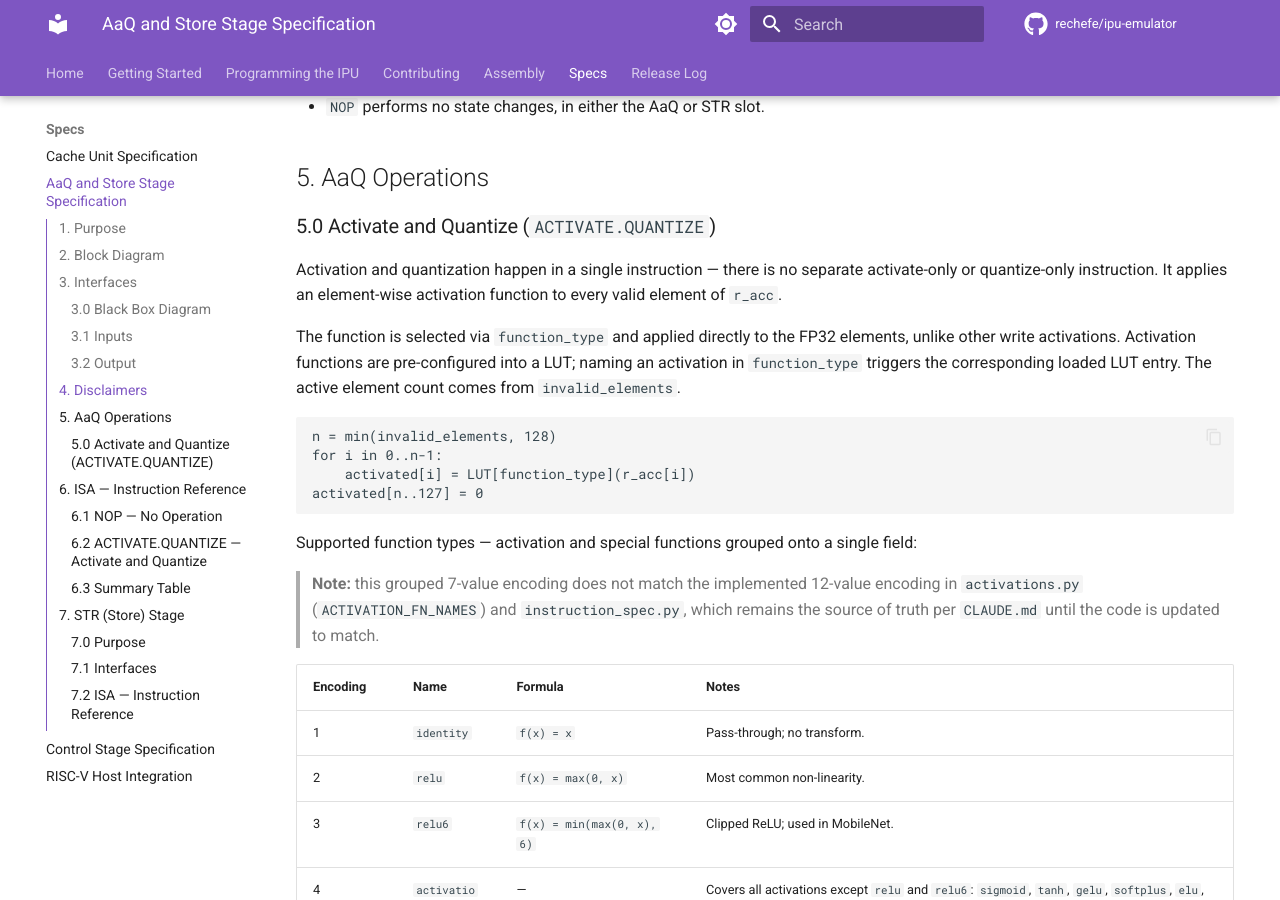
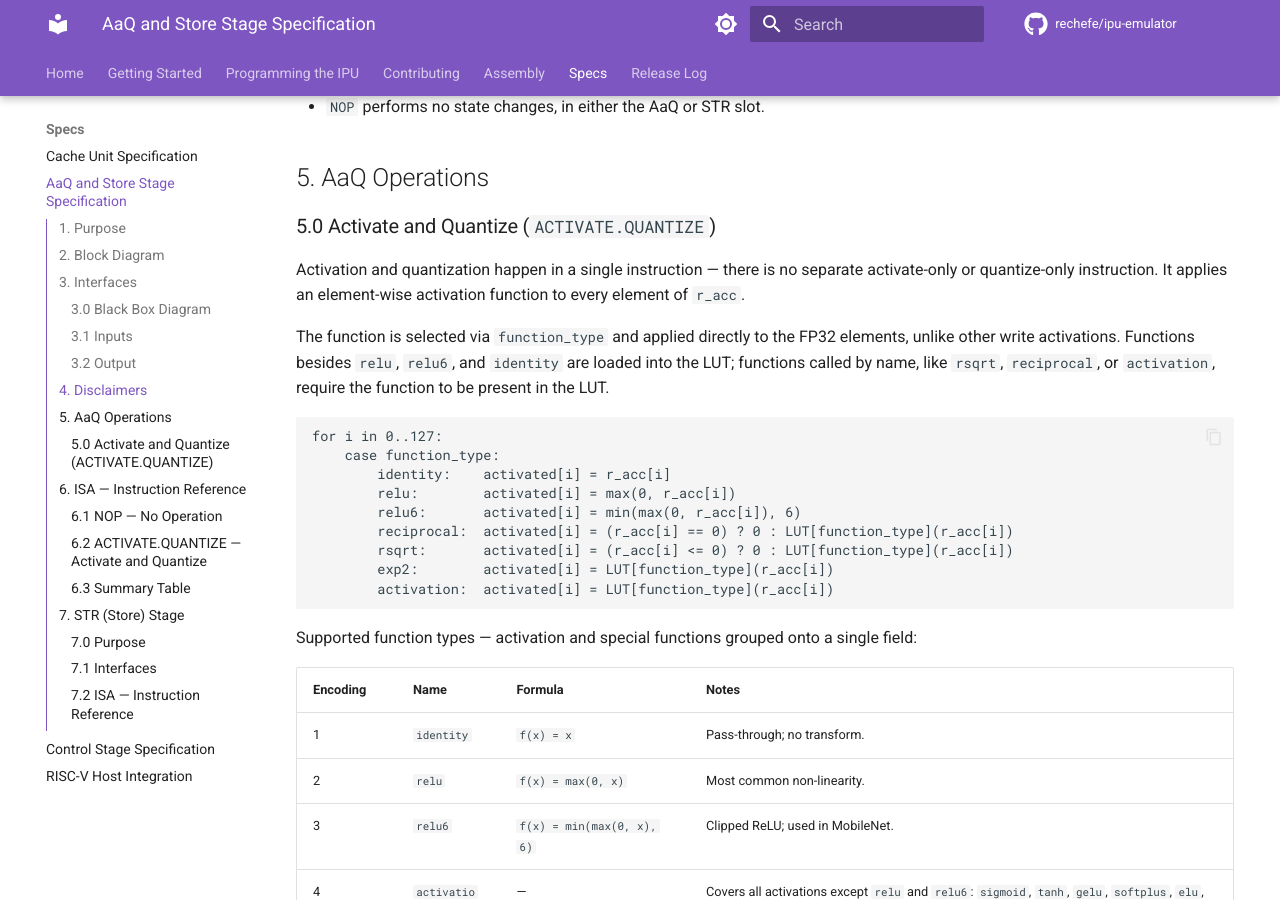
Before and after one commit to rechefe/ipu-emulator, an MkDocs documentation site: the page built from docs/content/specs/stage-aaq-str.md, in a window 1280 px wide and 900 px high, scrolled down 2649 px. Built offline with MkDocs 1.6.1 and Material for MkDocs 9.7.7, drawn with Linux system fonts in a browser that asks for light colours; comment, search, counter and statistics services are not loaded.

Commit message:
Refine activation function implementation in AaQ stage: update handling of function types and LUT usage

````diff
--- a/docs/content/specs/stage-aaq-str.md
+++ b/docs/content/specs/stage-aaq-str.md
@@ -117,28 +117,29 @@ Total payload width: 1024 + 8 + 7 = 1039 bits, plus `write_addr` (`XMEM_ADDR_W`
 
 Activation and quantization happen in a single instruction — there is no
 separate activate-only or quantize-only instruction. It applies an
-element-wise activation function to every valid element of `r_acc`.
+element-wise activation function to every element of `r_acc`.
 
 The function is selected via `function_type` and applied directly to the
-FP32 elements, unlike other write activations. Activation
-functions are pre-configured into a LUT; naming an activation in
-`function_type` triggers the corresponding loaded LUT entry. The active
-element count comes from `invalid_elements`.
+FP32 elements, unlike other write activations. Functions besides `relu`,
+`relu6`, and `identity` are loaded into the LUT; functions called by name,
+like `rsqrt`, `reciprocal`, or `activation`, require the function to be
+present in the LUT.
 
 ```text
-n = min(invalid_elements, 128)
-for i in 0..n-1:
-    activated[i] = LUT[function_type](r_acc[i])
-activated[n..127] = 0
+for i in 0..127:
+    case function_type:
+        identity:    activated[i] = r_acc[i]
+        relu:        activated[i] = max(0, r_acc[i])
+        relu6:       activated[i] = min(max(0, r_acc[i]), 6)
+        reciprocal:  activated[i] = (r_acc[i] == 0) ? 0 : LUT[function_type](r_acc[i])
+        rsqrt:       activated[i] = (r_acc[i] <= 0) ? 0 : LUT[function_type](r_acc[i])
+        exp2:        activated[i] = LUT[function_type](r_acc[i])
+        activation:  activated[i] = LUT[function_type](r_acc[i])
 ```
 
 Supported function types — activation and special functions grouped onto a
 single field:
 
-> **Note:** this grouped 7-value encoding does not match the implemented
-> 12-value encoding in `activations.py` (`ACTIVATION_FN_NAMES`) and
-> `instruction_spec.py`, which remains the source of truth per `CLAUDE.md`
-> until the code is updated to match.
 
 | Encoding | Name | Formula | Notes |
 |----------|------|---------|-------|
````
